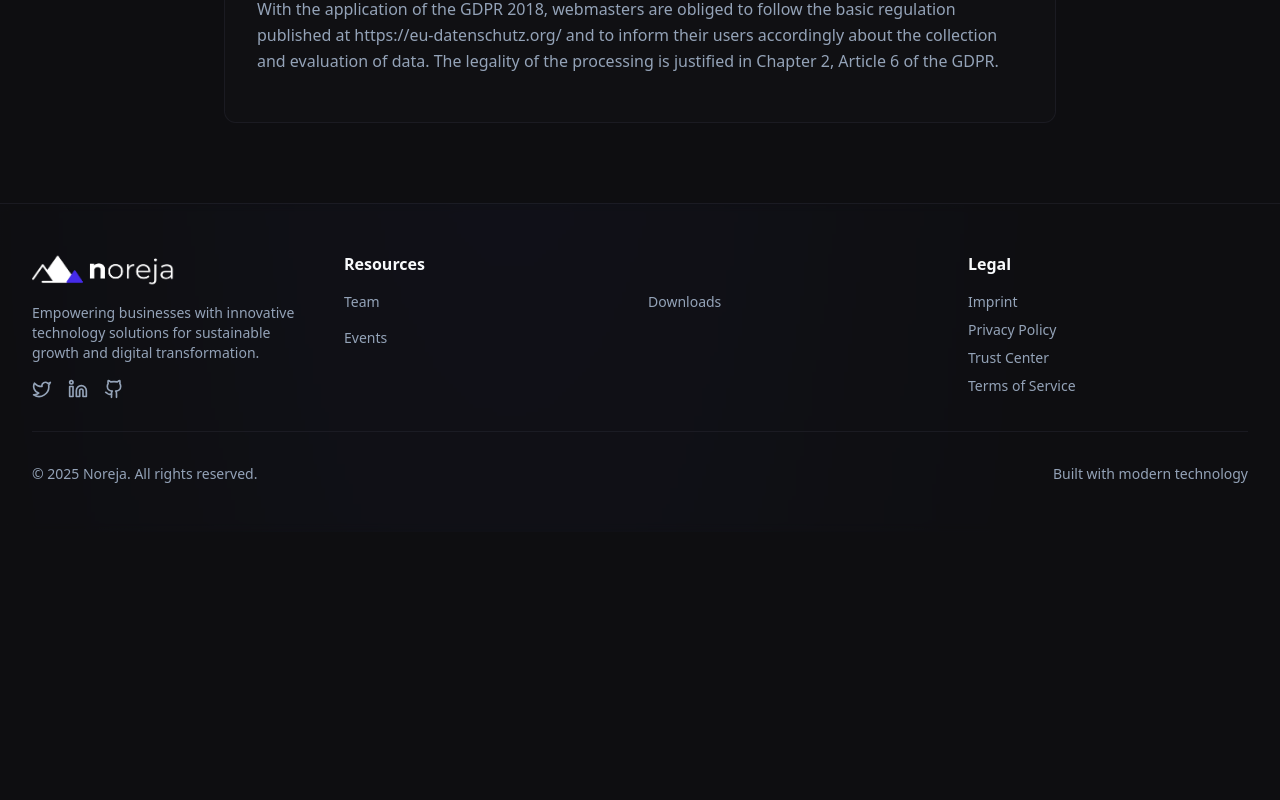
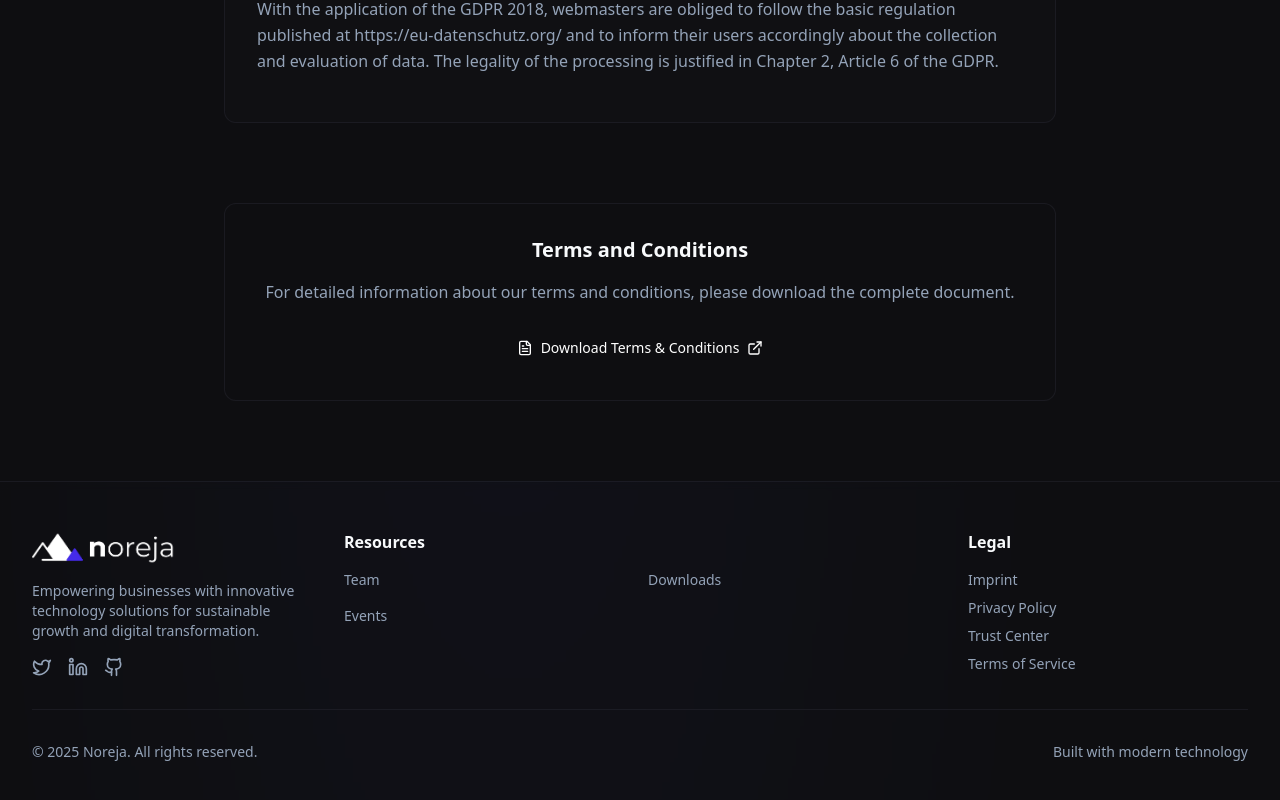
Before and after one commit to noreja-website/noreja-website-new, a React (Vite) app: page /imprint in a window 1280 px wide. Shown: the part 2264-3064 px from the top of the page. Before the commit the page ends 2796 px from the top, so only its background shows below. Built offline with nearby package versions, Linux system fonts and the light colour scheme.

Commit message:
added AGBs to the imrpint

```diff
--- a/src/pages/Imprint.tsx
+++ b/src/pages/Imprint.tsx
@@ -2,6 +2,8 @@ import { motion } from "framer-motion";
 import { MarkdownBlock } from "@/components/MarkdownBlock";
 import { useEffect } from "react";
 import { useLanguage } from "@/contexts/LanguageContext";
+import { Button } from "@/components/ui/button";
+import { FileText, ExternalLink } from "lucide-react";
 
 const impressumContentDE = `
 **Letztes Update:** 22.11.2023
@@ -178,6 +180,39 @@ export default function Imprint() {
         </div>
       </section>
 
+      {/* AGB Button Section */}
+      <section className="pb-20">
+        <div className="w-full max-w-4xl mx-auto px-4 lg:px-8">
+          <motion.div
+            initial={{ opacity: 0, y: 20 }}
+            whileInView={{ opacity: 1, y: 0 }}
+            transition={{ duration: 0.6 }}
+            viewport={{ once: true }}
+            className="text-center"
+          >
+            <div className="bg-card/30 border border-border/40 rounded-lg p-8">
+              <h3 className="text-xl font-semibold mb-4 text-foreground">
+                {language === 'de' ? 'Allgemeine Geschäftsbedingungen' : 'Terms and Conditions'}
+              </h3>
+              <p className="text-muted-foreground mb-6">
+                {language === 'de'
+                  ? 'Für detaillierte Informationen zu unseren Geschäftsbedingungen laden Sie bitte das vollständige Dokument herunter.'
+                  : 'For detailed information about our terms and conditions, please download the complete document.'
+                }
+              </p>
+              <Button
+                onClick={() => window.open('https://144242473.fs1.hubspotusercontent-eu1.net/hubfs/144242473/Noreja%20AGB%20V3.pdf', '_blank')}
+                className="inline-flex items-center gap-2 bg-noreja-main hover:bg-noreja-main/90 text-white"
+              >
+                <FileText className="w-4 h-4" />
+                {language === 'de' ? 'AGB herunterladen' : 'Download Terms & Conditions'}
+                <ExternalLink className="w-4 h-4" />
+              </Button>
+            </div>
+          </motion.div>
+        </div>
+      </section>
+
     </div>
   );
 }
```
